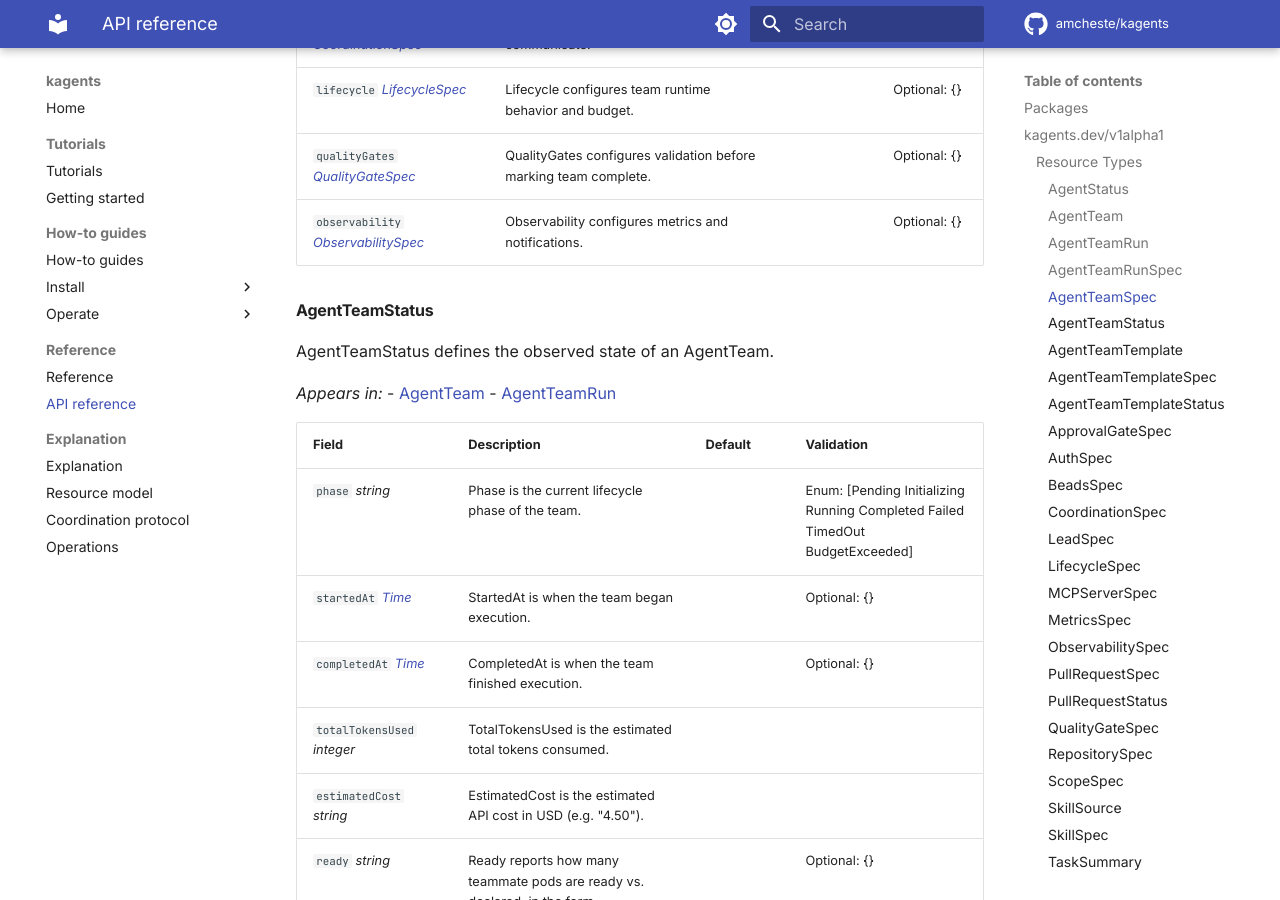
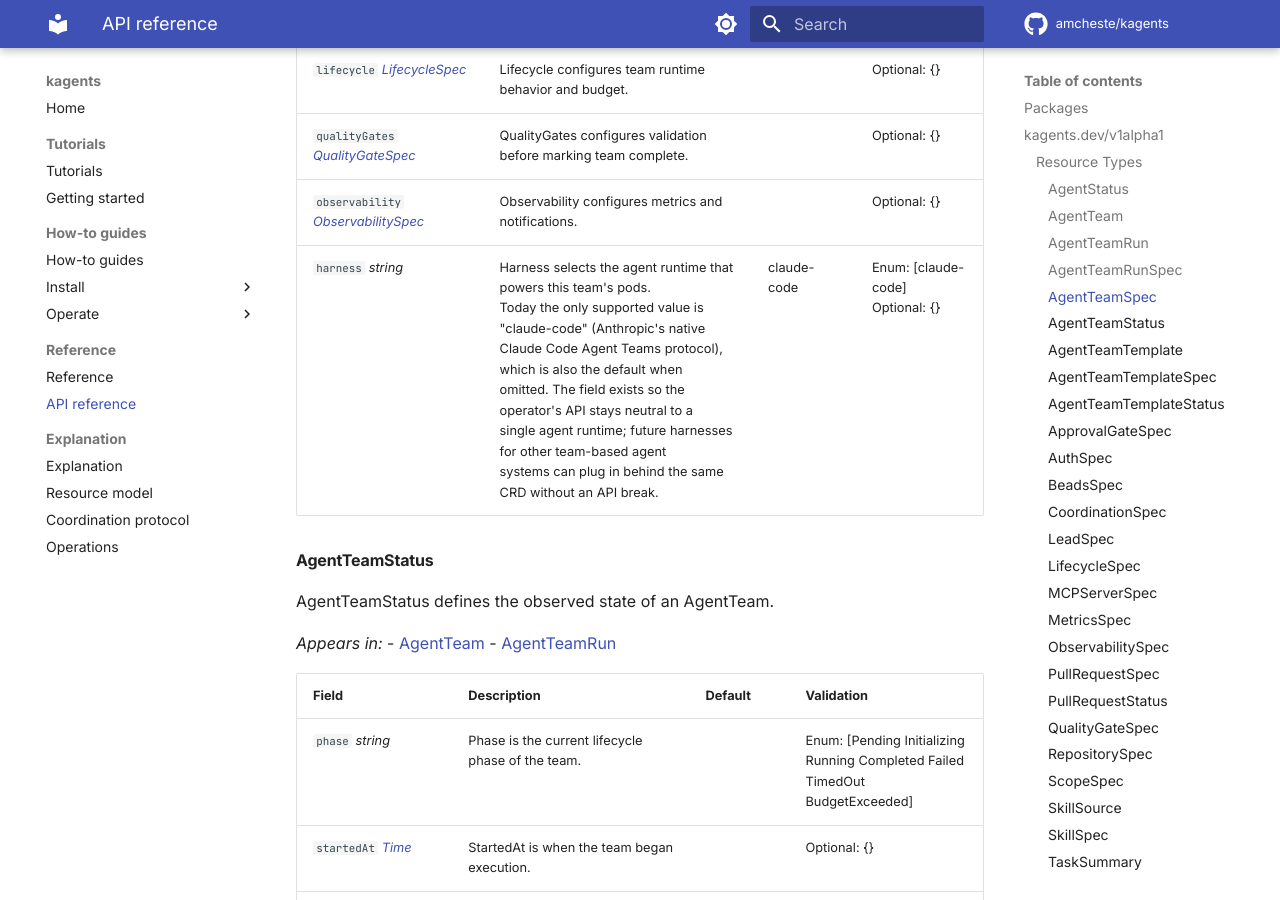
Before and after one commit to amcheste/claude-teams-operator, an MkDocs documentation site: the page built from docs/reference/api/index.md, in a window 1280 px wide and 900 px high, scrolled down 2974 px. Built offline with MkDocs 1.6.1 and Material for MkDocs 9.7.7, drawn with Linux system fonts in a browser that asks for light colours; comment, search, counter and statistics services are not loaded.

Commit message:
docs: regenerate API reference for spec.harness
`make docs-api` produces the kubebuilder-marker-derived API reference;
it picks up the new spec.harness field added in the previous commit.
Forgot to run it locally, CI's "Check API reference docs are up to
date" gate caught it.

Co-Authored-By: Claude Opus 4.7 (1M context) <noreply@anthropic.com>
Co-Authored-By: amcheste <13696614+amcheste@users.noreply.github.com>

```diff
--- a/docs/reference/api/index.md
+++ b/docs/reference/api/index.md
@@ -116,6 +116,7 @@ _Appears in:_
 | `lifecycle` _[LifecycleSpec](#lifecyclespec)_ | Lifecycle configures team runtime behavior and budget. |  | Optional: \{\} <br /> |
 | `qualityGates` _[QualityGateSpec](#qualitygatespec)_ | QualityGates configures validation before marking team complete. |  | Optional: \{\} <br /> |
 | `observability` _[ObservabilitySpec](#observabilityspec)_ | Observability configures metrics and notifications. |  | Optional: \{\} <br /> |
+| `harness` _string_ | Harness selects the agent runtime that powers this team's pods.<br />Today the only supported value is "claude-code" (Anthropic's native<br />Claude Code Agent Teams protocol), which is also the default when<br />omitted. The field exists so the operator's API stays neutral to a<br />single agent runtime; future harnesses for other team-based agent<br />systems can plug in behind the same CRD without an API break. | claude-code | Enum: [claude-code] <br />Optional: \{\} <br /> |
 
 
 #### AgentTeamStatus
```
